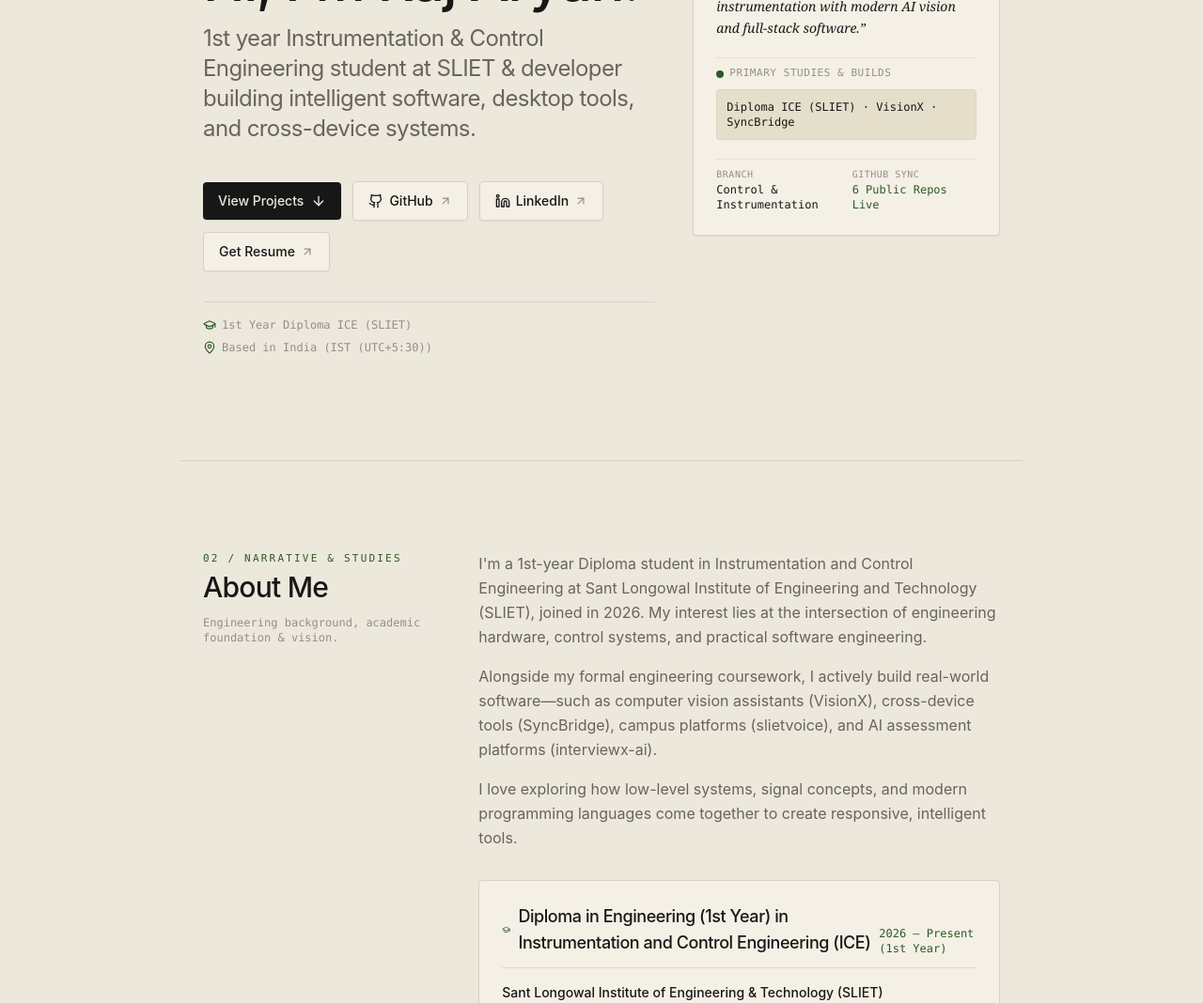
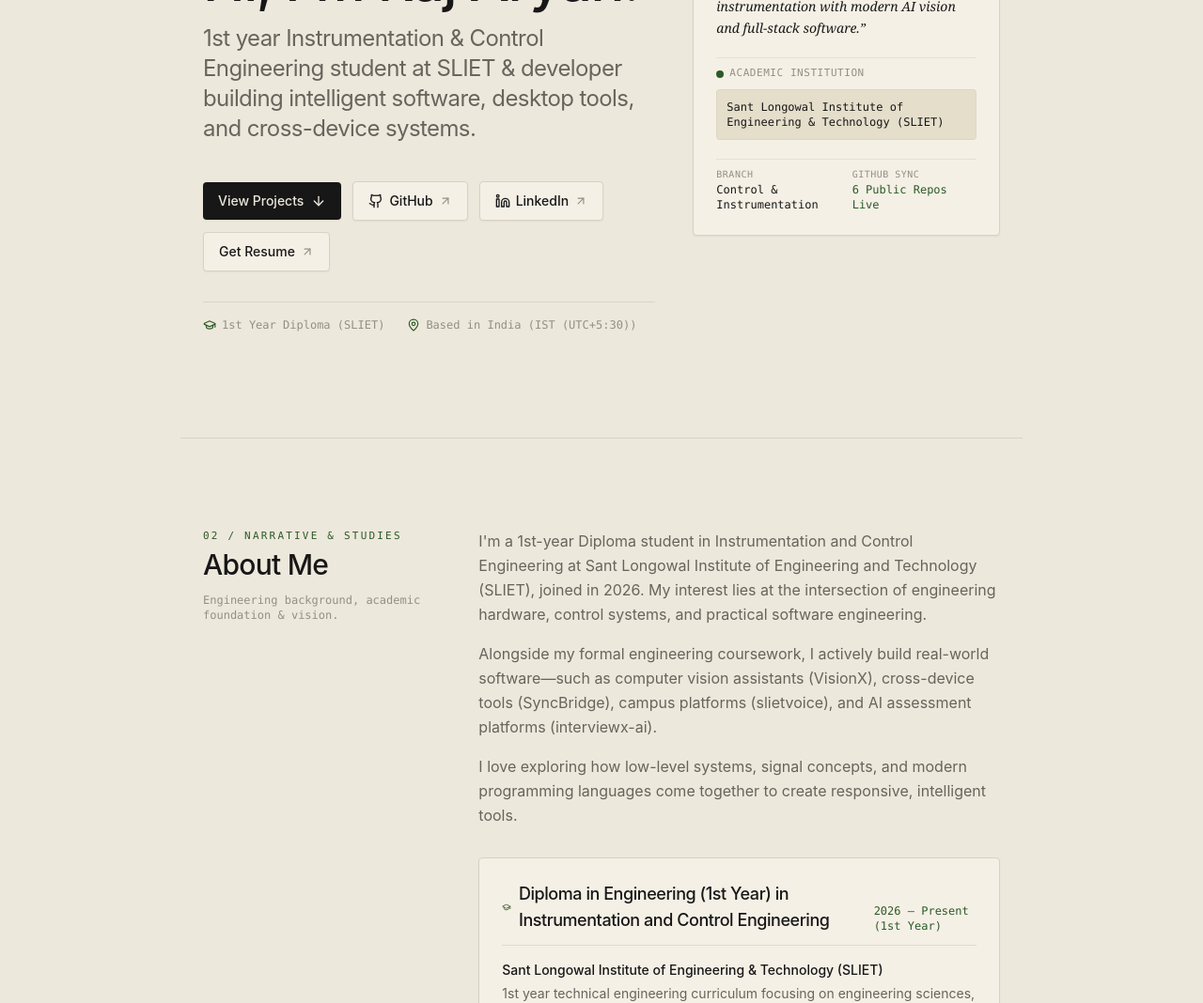
Before and after one commit to rajaryan2204/portfolio, a Next.js app: page / in a window 1280 px wide. Shown: the part 273-1341 px from the top of the page at 94% size. Built offline with nearby package versions, Linux system fonts and the light colour scheme; no server answers.

Commit message:
fix: clean academic snapshot in Hero and remove ICE abbreviation

```diff
--- a/app/components/Hero.tsx
+++ b/app/components/Hero.tsx
@@ -74,7 +74,7 @@ export default function Hero() {
           <div className="pt-4 border-t border-border/80 flex flex-wrap items-center gap-x-6 gap-y-2 text-xs font-mono text-foreground-subtle">
             <div className="flex items-center gap-1.5">
               <GraduationCap className="w-3.5 h-3.5 text-accent" />
-              <span>1st Year Diploma ICE (SLIET)</span>
+              <span>1st Year Diploma (SLIET)</span>
             </div>
             <div className="flex items-center gap-1.5">
               <MapPin className="w-3.5 h-3.5 text-accent" />
@@ -101,14 +101,14 @@ export default function Hero() {
               &ldquo;Bridging control systems and hardware instrumentation with modern AI vision and full-stack software.&rdquo;
             </p>
 
-            {/* Currently Active Snippet */}
+            {/* Academic Focus Snippet (Pure Academics) */}
             <div className="space-y-2 pt-2 border-t border-border/50">
               <div className="text-[11px] font-mono text-foreground-subtle uppercase tracking-wider flex items-center gap-1.5">
                 <span className="w-2 h-2 rounded-full bg-accent inline-block" />
-                <span>Primary Studies & Builds</span>
+                <span>Academic Institution</span>
               </div>
               <p className="text-xs text-foreground font-mono bg-surface-subtle p-2.5 rounded border border-border/60">
-                Diploma ICE (SLIET) · VisionX · SyncBridge
+                Sant Longowal Institute of Engineering & Technology (SLIET)
               </p>
             </div>
 
--- a/data/profile.ts
+++ b/data/profile.ts
@@ -89,7 +89,7 @@ export const profile: Profile = {
   education: [
     {
       degree: "Diploma in Engineering (1st Year)",
-      field: "Instrumentation and Control Engineering (ICE)",
+      field: "Instrumentation and Control Engineering",
       institution: "Sant Longowal Institute of Engineering & Technology (SLIET)",
       period: "2026 — Present (1st Year)",
       details: "1st year technical engineering curriculum focusing on engineering sciences, circuit fundamentals, computing architectures, and introduction to instrumentation and control concepts.",
```
